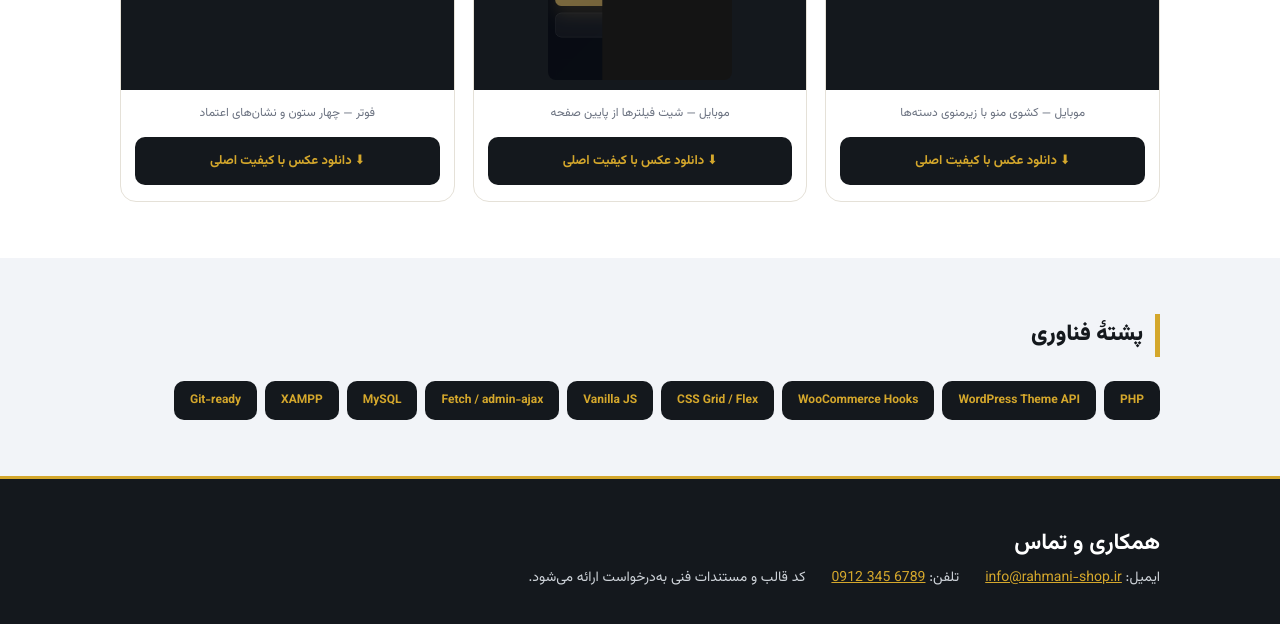
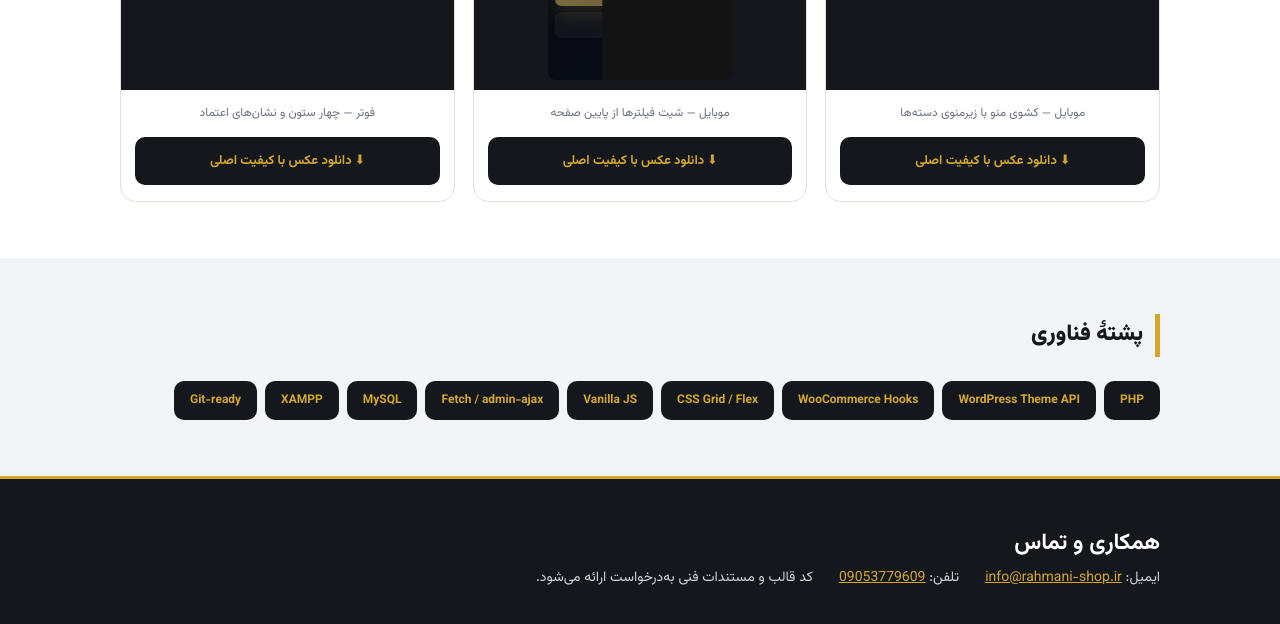
Before and after one commit to 0945654/rahmani-shop-portfolio, a plain HTML site: page index.html in a window 1280 px wide. Shown: the part 3310-3934 px from the top of the page. Drawn offline with Linux system fonts and the light colour scheme.

Commit message:
Update index.html

```diff
--- a/index.html
+++ b/index.html
@@ -226,7 +226,7 @@ footer.contact .row{display:flex;gap:26px;flex-wrap:wrap;font-size:14px}
     <h2>همکاری و تماس</h2>
     <div class="row">
       <span>ایمیل: <a href="mailto:info@rahmani-shop.ir">info@rahmani-shop.ir</a></span>
-      <span>تلفن: <a href="tel:09123456789" dir="ltr">0912 345 6789</a></span>
+      <span>تلفن: <a href="tel:09053779609" dir="ltr">09053779609</a></span>
       <span>کد قالب و مستندات فنی به‌درخواست ارائه می‌شود.</span>
     </div>
   </div>
```
